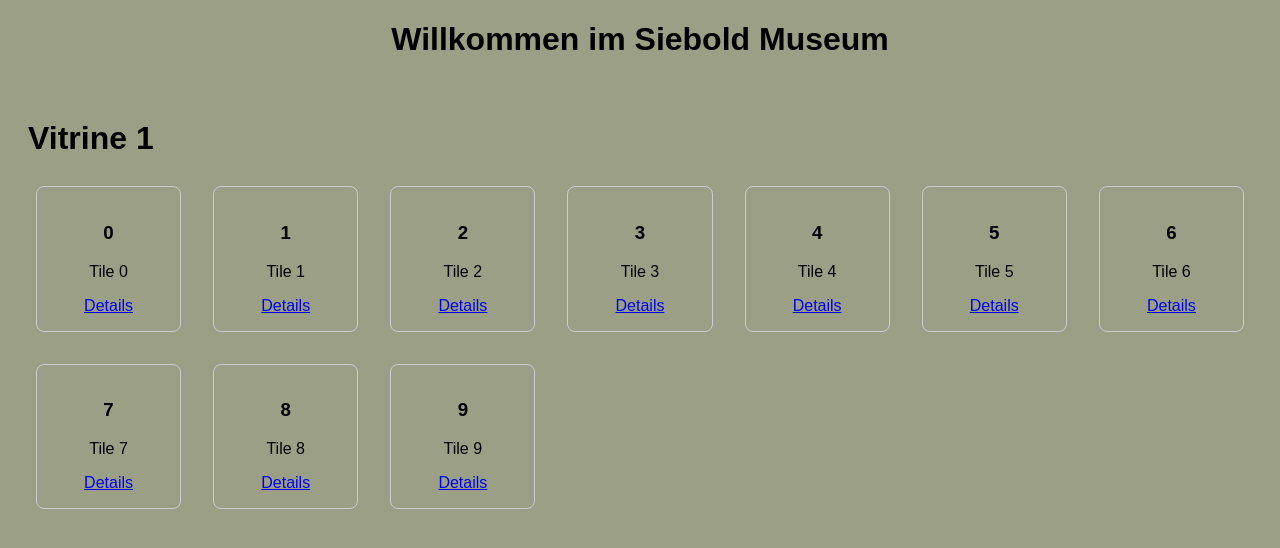
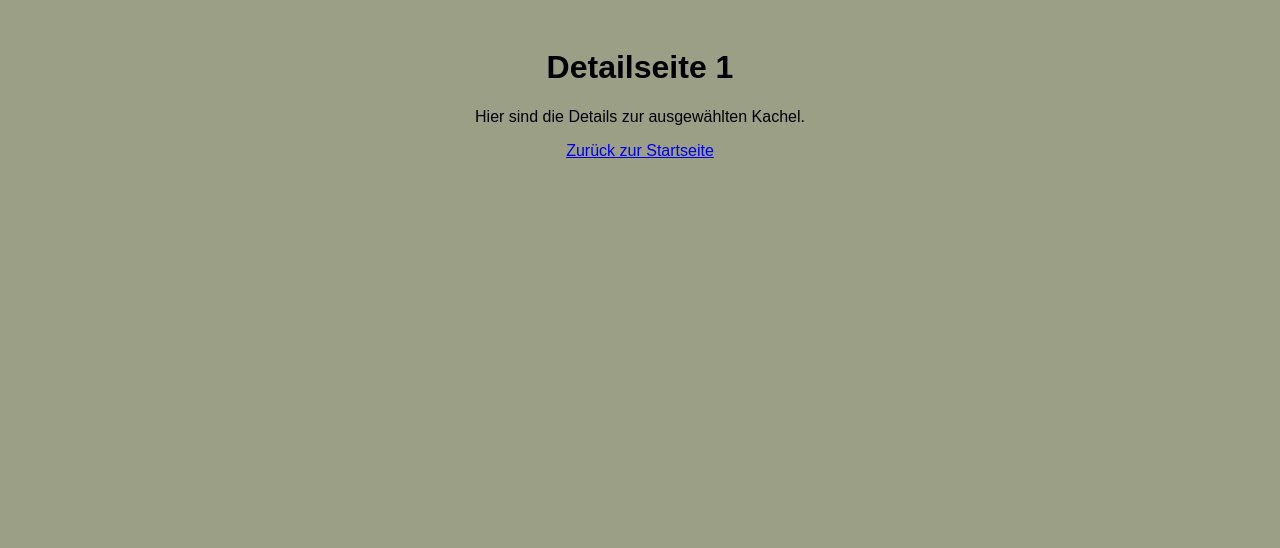
Before and after one commit to ChrissQAng/museum, a Vue app: page /detail/1 in a window 1280 px wide. Shown: the top 548 px of the page. Built offline with nearby package versions, Linux system fonts and the light colour scheme.

Commit message:
links to detail fixed

```diff
--- a/src/App.vue
+++ b/src/App.vue
@@ -1,9 +1,9 @@
 <script setup>
-import Home from './views/Home.vue'
+
 </script>
 
 <template>
-  <Home />
+  <router-view />
 </template>
 
 <style>
--- a/src/components/Tile.vue
+++ b/src/components/Tile.vue
@@ -21,7 +21,7 @@
   <div class="tile">
     <h3>{{ number }}</h3>
     <p>{{ text }}</p>
-    <a :href="link">Details</a>
+    <router-link :to="link">Details</router-link>
   </div>
 </template>
 
--- a/src/components/TileGrid.vue
+++ b/src/components/TileGrid.vue
@@ -6,7 +6,7 @@
         v-for="(d,i) in objectText"
         :key="i"
         :number="i"
-        :text="'Tile ' + i"
+        :text=objectText[i][1]+objectText[i][2]
         :link="'/detail/' + i"
       />
     </div>
@@ -23,7 +23,7 @@
   fetch('/test01.csv')
     .then(response => response.text())
     .then(csvText => {
-      console.log("csvText:", csvText);
+
       objectText.value = Papa.parse(csvText, {
         header: false,
         skipEmptyLines: true
@@ -33,7 +33,7 @@
     .catch(error => {
       console.error('Error fetching or parsing CSV:', error);
     });
-  // console.log("objectText:", objectText.value);
+
 });
 
 </script>
--- a/src/main.js
+++ b/src/main.js
@@ -2,4 +2,7 @@
 import App from "./App.vue";
 import router from "./router";
 
-createApp(App).use(router).mount("#app");
+// createApp(App).use(router).mount("#app");
+const app = createApp(App);
+app.use(router); // Router installieren
+app.mount("#app");
--- a/src/views/Detail.vue
+++ b/src/views/Detail.vue
@@ -1,12 +1,20 @@
 <template>
   <div class="detail">
-    <h1>Detailseite</h1>
+    <h1>Detailseite {{ id }}</h1>
     <p>Hier sind die Details zur ausgewählten Kachel.</p>
     <router-link to="/">Zurück zur Startseite</router-link>
   </div>
 </template>
 
 <script setup>
+import { defineProps } from 'vue';
+
+const props = defineProps({
+  id: {
+    type: String,
+    required: true
+  }
+});
 </script>
 
 <style scoped>
```
